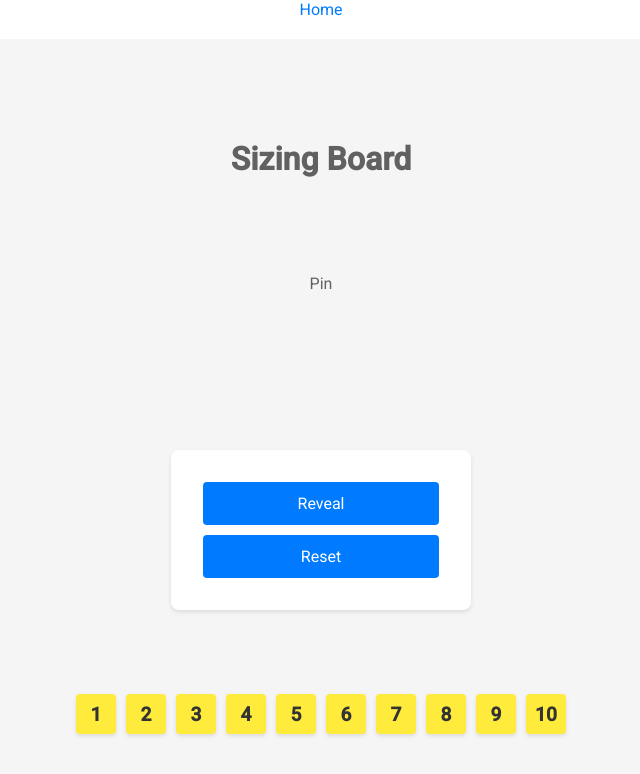
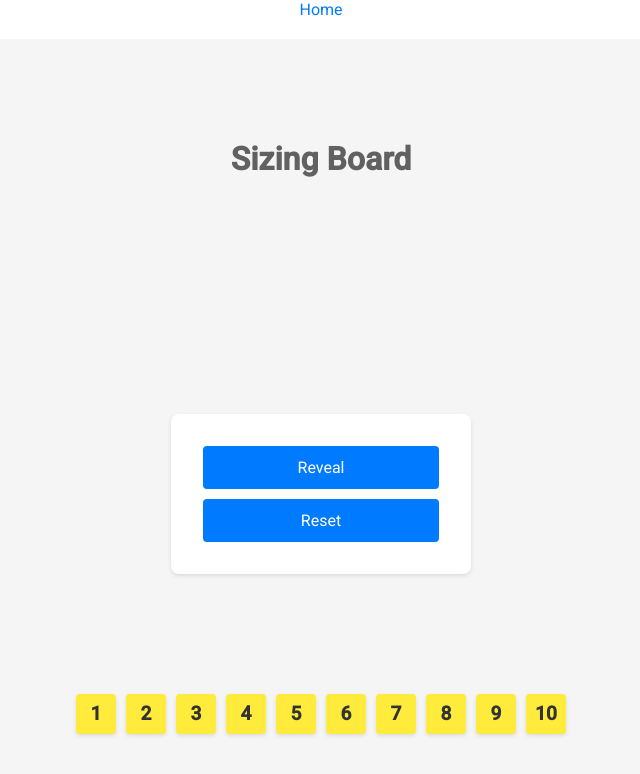
Before and after one commit to shreyasmurthy24/User-story-Sizing-Tool, an Angular app: page /sizing-board in a window 1280 px wide. Shown: the top 774 px of the page, without its empty margins (319-959 px from the left). Built offline with nearby package versions, Linux system fonts and the light colour scheme.

Commit message:
Merged PR 82903: Refactored
Refactored

```diff
--- a/src/app/dashboard/sizing-board/sizing-board.component.html
+++ b/src/app/dashboard/sizing-board/sizing-board.component.html
@@ -1,9 +1,6 @@
 <div class="sizing-container">
     <div class="content">
         <h1 class="title">Sizing Board</h1>
-        <div class="description">
-            <p>Pin {{ pin }}</p>
-        </div>
         <div class="user-list">
             <div class="user-item" *ngFor="let user of userNames; let i = index">
                 <div class="user-name">{{ user }}</div>
```
